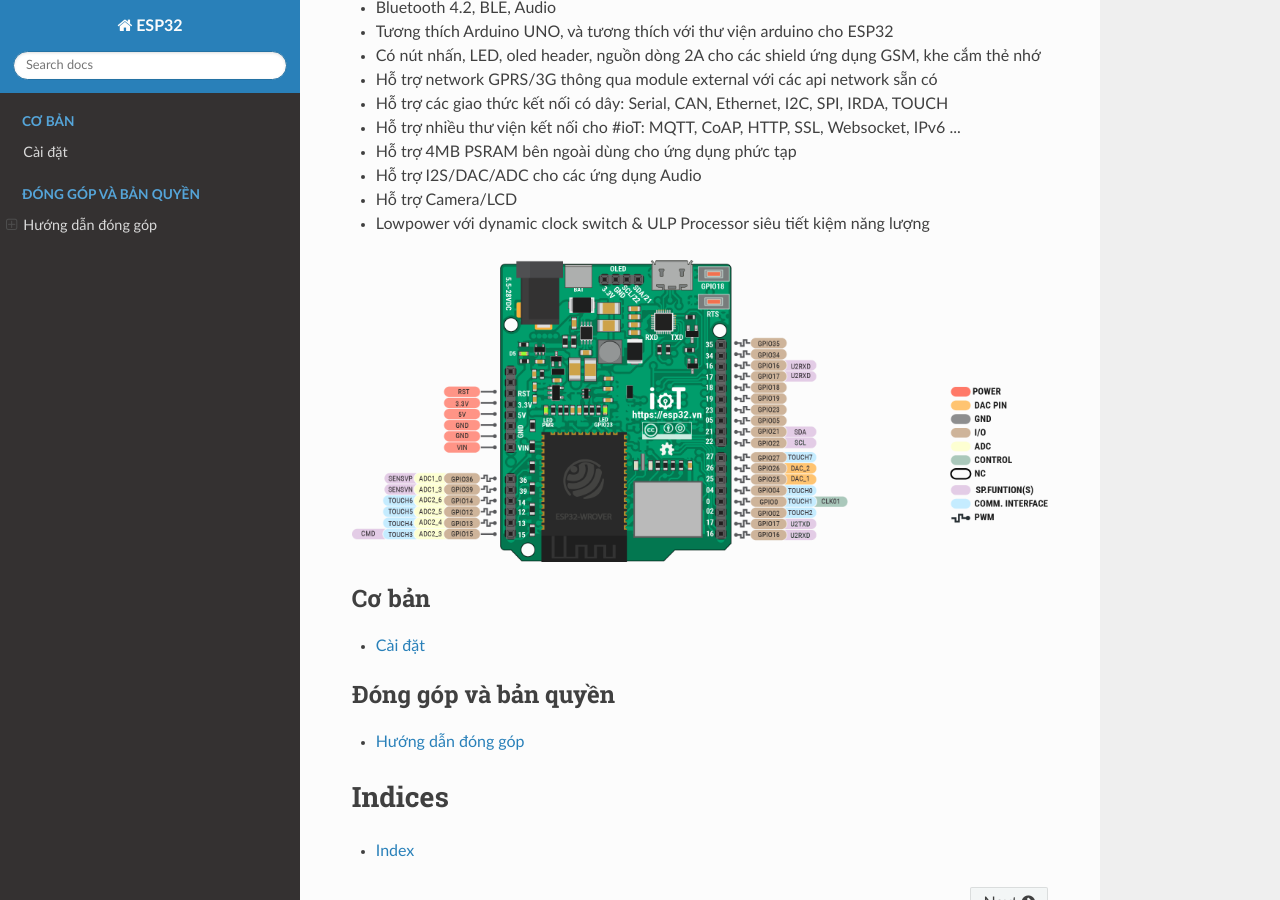
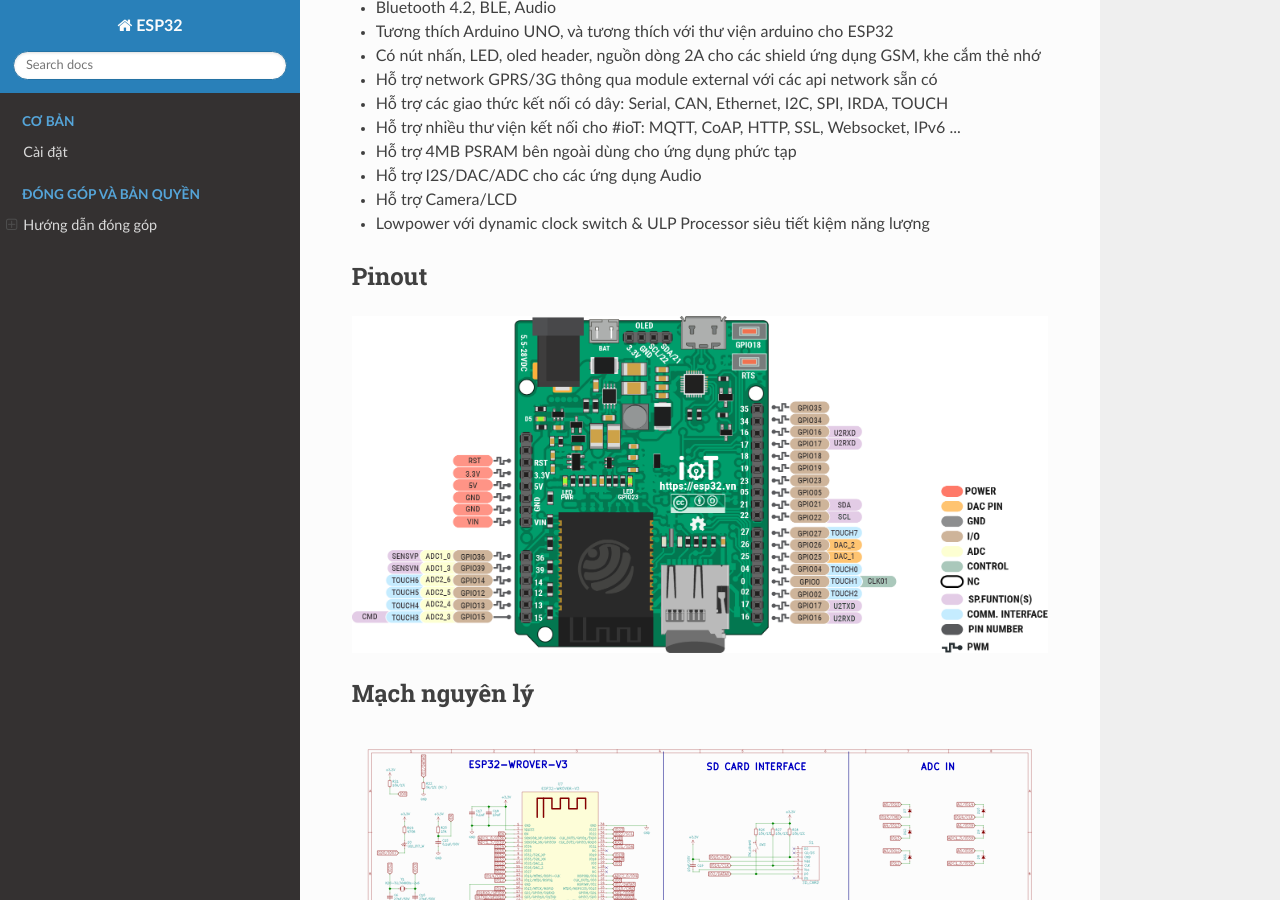
Before and after one commit to esp32vn/esp32.vn, a Sphinx documentation site: the page built from docs/index.rst, in a window 1280 px wide and 900 px high, scrolled down 333 px. Built offline with Sphinx 7.4.7 and the Read the Docs theme 2.0.0, drawn with Linux system fonts in a browser that asks for light colours.

Commit message:
update sch

```diff
--- a/docs/index.rst
+++ b/docs/index.rst
@@ -18,11 +18,17 @@
 - Hỗ trợ Camera/LCD
 - Lowpower với dynamic clock switch & ULP Processor siêu tiết kiệm năng lượng
 
-
+Pinout
+******
 
 .. image:: _static/Esp32-boad__1_.png
    :width: 800
 
+Mạch nguyên lý
+**************
+
+.. image:: _static/sch.svg
+   :width: 800
 
 .. toctree::
    :caption: Cơ bản
```
Also changed, not shown: docs/_static/Esp32-boad__1_.png, docs/_static/sch.svg (added).
